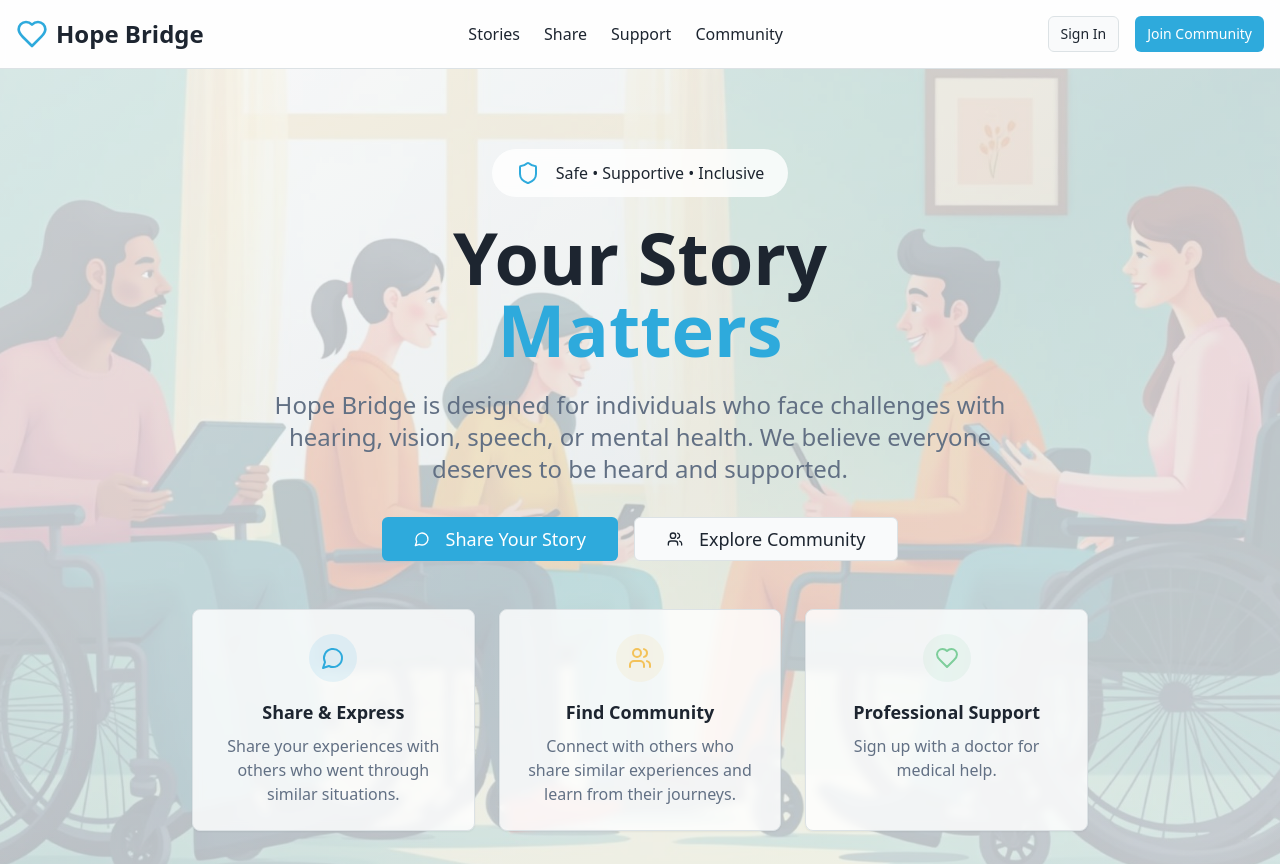
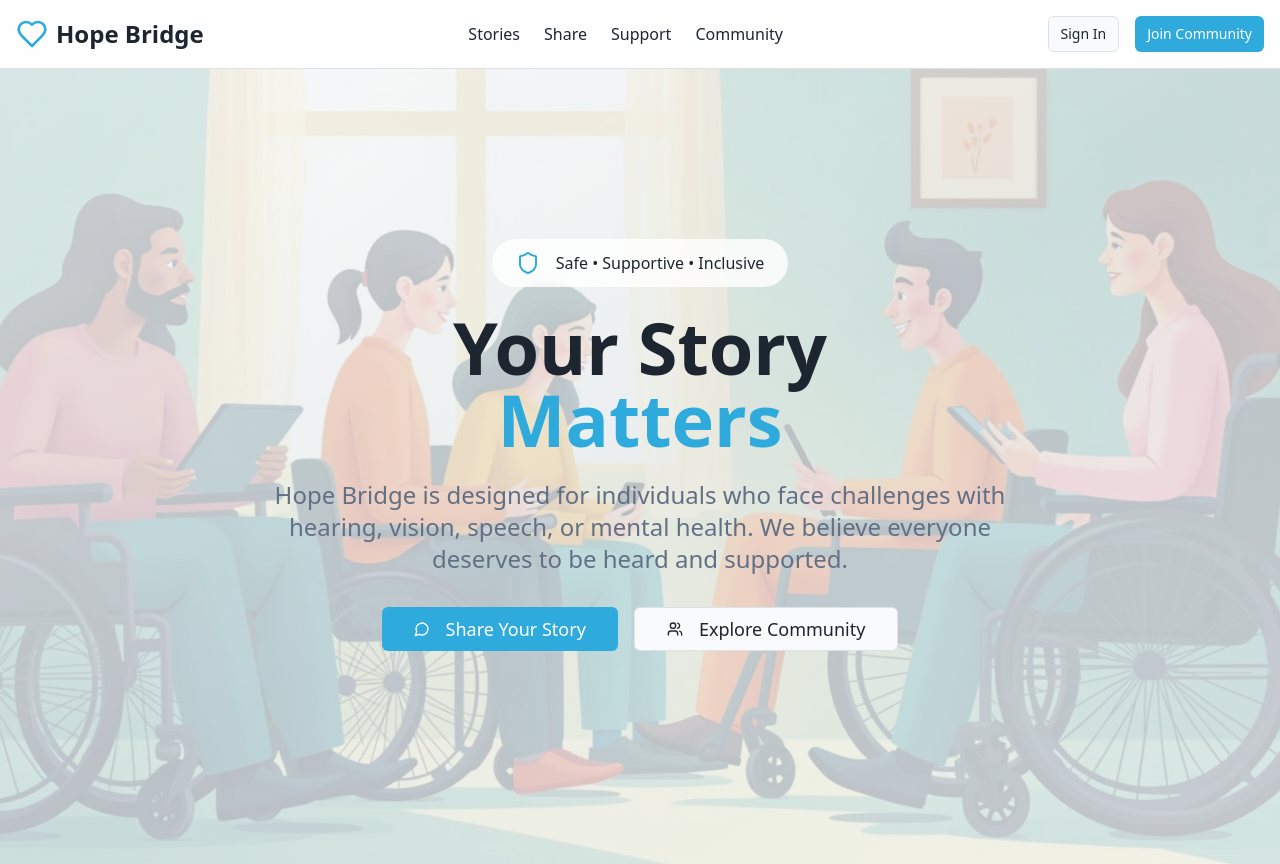
Before and after one commit to TheRealTreder/voice-of-ability, a React (Vite) app: page / in a window 1280 px wide. Shown: the top 864 px of the page. Built offline with nearby package versions, Linux system fonts and the light colour scheme.

Commit message:
Visual edit in Lovable
Edited UI in Lovable

```diff
--- a/src/components/Hero.tsx
+++ b/src/components/Hero.tsx
@@ -40,33 +40,7 @@ const Hero = () => {
           </div>
 
           {/* Feature Cards */}
-          <div className="grid md:grid-cols-3 gap-6 max-w-5xl mx-auto">
-            <Card className="p-6 bg-card/80 backdrop-blur-sm border-border shadow-gentle hover:shadow-warm transition-all duration-300">
-              <div className="flex items-center justify-center w-12 h-12 bg-primary/10 rounded-full mb-4 mx-auto">
-                <MessageCircle className="h-6 w-6 text-primary" />
-              </div>
-              <h3 className="text-lg font-semibold text-foreground mb-2">Share & Express</h3>
-              <p className="text-muted-foreground">Share your experiences with others who went through similar situations.</p>
-            </Card>
 
-            <Card className="p-6 bg-card/80 backdrop-blur-sm border-border shadow-gentle hover:shadow-warm transition-all duration-300">
-              <div className="flex items-center justify-center w-12 h-12 bg-warm-orange/10 rounded-full mb-4 mx-auto">
-                <Users className="h-6 w-6 text-warm-orange" />
-              </div>
-              <h3 className="text-lg font-semibold text-foreground mb-2">Find Community</h3>
-              <p className="text-muted-foreground">
-                Connect with others who share similar experiences and learn from their journeys.
-              </p>
-            </Card>
-
-            <Card className="p-6 bg-card/80 backdrop-blur-sm border-border shadow-gentle hover:shadow-warm transition-all duration-300">
-              <div className="flex items-center justify-center w-12 h-12 bg-gentle-green/10 rounded-full mb-4 mx-auto">
-                <Heart className="h-6 w-6 text-gentle-green" />
-              </div>
-              <h3 className="text-lg font-semibold text-foreground mb-2">Professional Support</h3>
-              <p className="text-muted-foreground">Sign up with a doctor for medical help.</p>
-            </Card>
-          </div>
         </div>
       </div>
     </section>;
```
